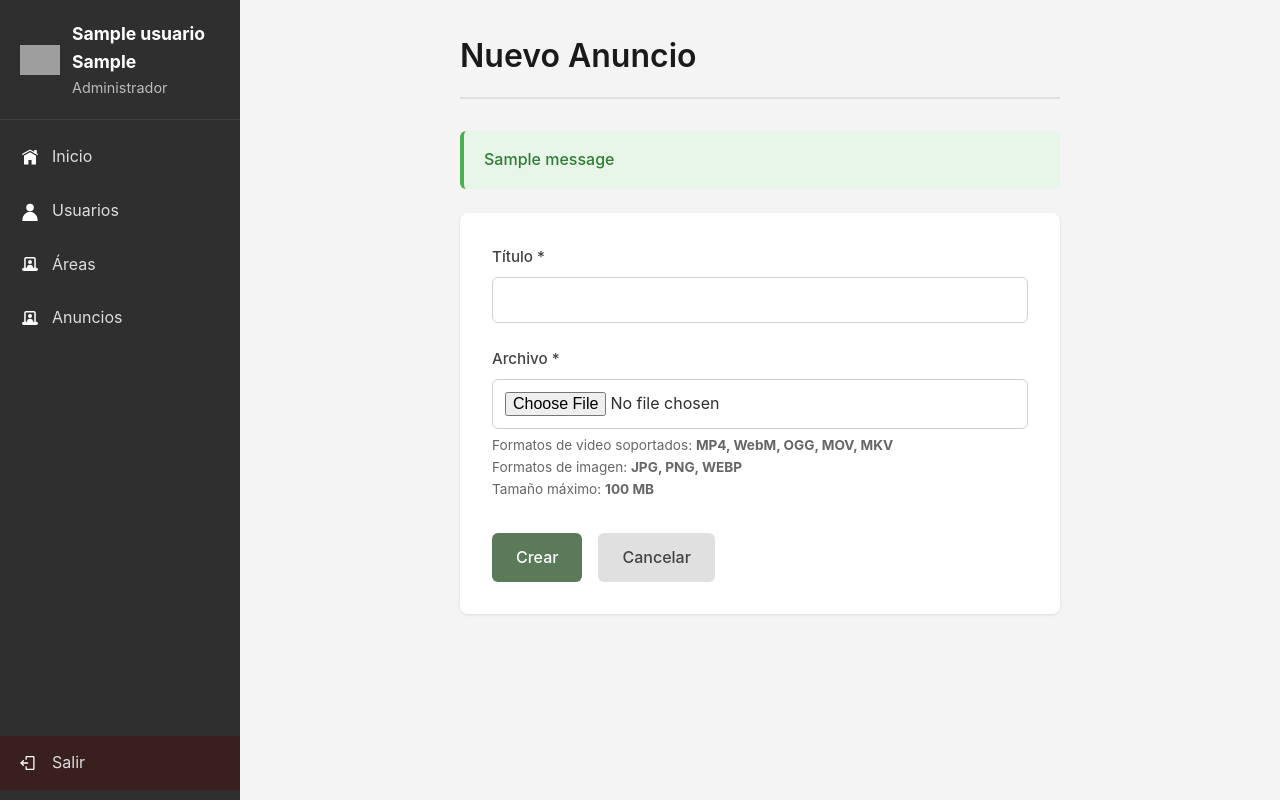
After one commit to FMM28/TomaTurnos, a Flask app: page /admin/anuncios/nuevo in a window 1280 px wide. The commit adds this page. Run offline with Flask 3, Linux system fonts and the light colour scheme; a user stored in the database is signed in; tables that the repository leaves empty hold one stand-in row (values such as "Sample post"); one stand-in notice (Sample message) is shown; grey boxes are pictures that could not be loaded.

Commit message:
carga anuncios

```diff
--- a/app/models/__init__.py
+++ b/app/models/__init__.py
@@ -7,6 +7,7 @@ from .ticket import Ticket
 from .ticket_tramite import TicketTramite
 from .atencion import Atencion
 from .suplente import Suplente
+from .anuncio import Anuncio
 from app.extensions import login_manager
 
 @login_manager.user_loader
--- a/app/routes/admin.py
+++ b/app/routes/admin.py
@@ -1,6 +1,7 @@
 from flask import Blueprint, render_template, request, redirect, url_for, flash
 from flask_login import login_required
 from app.auth.decorators import role_required
+from app.services.anuncio_service import AnuncioService
 from app.services.user_service import UserService
 from app.services.area_service import AreaService
 from app.services.tramite_service import TramiteService
@@ -546,3 +547,87 @@ def eliminar_suplente(id_suplente):
         flash('Suplente desasignado', 'success')
 
     return redirect(url_for('admin.suplentes_usuario', id_usuario=suplente.id_usuario))
+
+
+@admin_bp.route("/anuncios")
+@login_required
+@role_required("admin")
+def anuncios():
+    return render_template(
+        "admin/anuncios.html",
+        anuncios=AnuncioService.get_all()
+    )
+
+
+@admin_bp.route("/anuncios/nuevo", methods=["GET", "POST"])
+@login_required
+@role_required("admin")
+def create_anuncio():
+    if request.method == "POST":
+
+        anuncio, error = AnuncioService.create(
+            archivo=request.files.get("archivo"),
+            titulo=request.form.get("titulo"),
+            tipo=request.form.get("tipo"),
+            duracion=request.form.get("duracion", type=int)
+        )
+
+        if error:
+            flash(error, "error")
+            return redirect(request.url)
+
+        flash("Anuncio creado correctamente", "success")
+        return redirect(url_for("admin.anuncios"))
+
+    return render_template("admin/form_anuncio.html", anuncio=None)
+
+
+@admin_bp.route("/anuncios/<int:id_anuncio>/editar", methods=["GET", "POST"])
+@login_required
+@role_required("admin")
+def edit_anuncio(id_anuncio):
+    anuncio = AnuncioService.get_by_id(id_anuncio)
+    if not anuncio:
+        flash("Anuncio no encontrado", "error")
+        return redirect(url_for("admin.anuncios"))
+
+    if request.method == "POST":
+        anuncio, error = AnuncioService.update(
+            id_anuncio=id_anuncio,
+            archivo=request.files.get("archivo"),
+            duracion=request.form.get("duracion", type=int),
+            activo=bool(request.form.get("activo"))
+        )
+
+        if error:
+            flash(error, "error")
+            return redirect(request.url)
+
+        flash("Anuncio actualizado correctamente", "success")
+        return redirect(url_for("admin.anuncios"))
+
+    return render_template("admin/form_anuncio.html", anuncio=anuncio)
+
+
+@admin_bp.route("/anuncios/<int:id_anuncio>/desactivar", methods=["POST"])
+@login_required
+@role_required("admin")
+def deactivate_anuncio(id_anuncio):
+    if AnuncioService.deactivate(id_anuncio):
+        flash("Anuncio desactivado", "success")
+    else:
+        flash("No se pudo desactivar el anuncio", "error")
+
+    return redirect(url_for("admin.anuncios"))
+
+
+@admin_bp.route("/anuncios/<int:id_anuncio>/eliminar", methods=["POST"])
+@login_required
+@role_required("admin")
+def delete_anuncio(id_anuncio):
+    if AnuncioService.delete(id_anuncio):
+        flash("Anuncio eliminado", "success")
+    else:
+        flash("No se pudo eliminar el anuncio", "error")
+
+    return redirect(url_for("admin.anuncios"))
--- a/app/static/css/admin.css
+++ b/app/static/css/admin.css
@@ -501,6 +501,13 @@ body {
     margin-top: 2rem;
 }
 
+.form-hint {
+    display: block;
+    margin-top: 6px;
+    font-size: 0.85rem;
+    color: #666;
+}
+
 /* Asignar usuario a ventanilla*/
 
 .current-assignment {
--- a/app/templates/admin/_sidebar.html
+++ b/app/templates/admin/_sidebar.html
@@ -25,6 +25,11 @@
             <span class="label">Áreas</span>
         </a>
 
+        <a href="{{ url_for('admin.anuncios') }}" class="menu-item">
+            <img class="icon" src="{{ url_for('static', filename='icons/ventanilla.svg') }}" alt="">
+            <span class="label">Anuncios</span>
+        </a>
+
         <a href="{{ url_for('auth.logout') }}" class="menu-item logout">
             <img class="icon" src="{{ url_for('static', filename='icons/logout.svg') }}" alt="">
             <span class="label">Salir</span>
--- /dev/null
+++ b/app/templates/admin/form_anuncio.html
@@ -0,0 +1,174 @@
+{% extends "admin/base_admin.html" %}
+
+{% set page_title = 'Editar Anuncio' if anuncio else 'Nuevo Anuncio' %}
+{% set submit_text = 'Actualizar' if anuncio else 'Crear' %}
+{% set cancel_url = url_for('admin.anuncios') %}
+
+{% block title %}{{ page_title }}{% endblock %}
+
+{% block content %}
+<div class="form-page">
+    <div class="page-header">
+        <h1 class="page-title">{{ page_title }}</h1>
+    </div>
+
+    {% with messages = get_flashed_messages(with_categories=true) %}
+        {% if messages %}
+            <div class="flash-messages">
+                {% for category, message in messages %}
+                    <div class="flash flash-{{ category }}">{{ message }}</div>
+                {% endfor %}
+            </div>
+        {% endif %}
+    {% endwith %}
+
+    <div class="form-card">
+        <form method="POST" enctype="multipart/form-data">
+
+            <div class="form-group">
+                <label class="form-label">Título *</label>
+                <input type="text"
+                       class="form-input"
+                       name="titulo"
+                       id="titulo"
+                       required
+                       value="{{ anuncio.titulo if anuncio else '' }}">
+            </div>
+
+            <div class="form-group"
+                 data-modo="{{ 'edit' if anuncio else 'create' }}"
+                 data-duracion="{{ anuncio.duracion if anuncio else '' }}"
+                 data-tipo="{{ anuncio.tipo if anuncio else '' }}">
+
+                <label class="form-label">
+                    Archivo {% if not anuncio %}*{% endif %}
+                </label>
+
+                <input type="file"
+                    class="form-input"
+                    id="archivo"
+                    name="archivo"
+                    {% if not anuncio %}required{% endif %}
+                    accept="
+                        video/mp4,
+                        video/webm,
+                        video/ogg,
+                        video/quicktime,
+                        video/x-matroska,
+                        image/png,
+                        image/jpeg,
+                        image/webp
+                    ">
+                <small class="form-hint">
+                    Formatos de video soportados:
+                    <strong>MP4, WebM, OGG, MOV, MKV</strong>
+                    <br>
+                    Formatos de imagen:
+                    <strong>JPG, PNG, WEBP</strong>
+                    <br>
+                    Tamaño máximo: <strong>100 MB</strong>
+                </small>
+
+                <input type="hidden" name="tipo" id="tipo">
+                <input type="hidden" name="duracion" id="duracion">
+            </div>
+
+            <div id="preview-box" class="preview-box" style="display:none;">
+
+                <div class="preview-media">
+                    <video id="video-preview"
+                           controls
+                           muted
+                           playsinline
+                           style="max-width:100%; border-radius:6px;"></video>
+                </div>
+
+                <div class="preview-meta">
+                    <p><strong>Título:</strong> <span id="preview-titulo"></span></p>
+                    <p><strong>Duración:</strong> <span id="preview-duracion"></span> s</p>
+                </div>
+            </div>
+
+            {% if anuncio %}
+            <div class="form-group checkbox-group">
+                <label>
+                    <input type="checkbox"
+                           name="activo"
+                           value="1"
+                           {% if anuncio.activo %}checked{% endif %}>
+                    Anuncio activo
+                </label>
+            </div>
+            {% endif %}
+
+            <div class="form-actions">
+                <button type="submit" class="btn-primary">
+                    {{ submit_text }}
+                </button>
+                <a href="{{ cancel_url }}" class="btn-secondary">
+                    Cancelar
+                </a>
+            </div>
+
+        </form>
+    </div>
+</div>
+
+<script>
+document.addEventListener("DOMContentLoaded", () => {
+
+    const fileInput = document.getElementById("archivo");
+    const tituloInput = document.getElementById("titulo");
+    const tipoInput = document.getElementById("tipo");
+    const duracionInput = document.getElementById("duracion");
+
+    const previewBox = document.getElementById("preview-box");
+    const videoPreview = document.getElementById("video-preview");
+    const previewTitulo = document.getElementById("preview-titulo");
+    const previewDuracion = document.getElementById("preview-duracion");
+
+    fileInput.addEventListener("change", () => {
+        const file = fileInput.files[0];
+        if (!file) return;
+
+        if (file.type.startsWith("video/")) {
+            tipoInput.value = "video";
+        } else if (file.type.startsWith("image/")) {
+            tipoInput.value = "imagen";
+            duracionInput.value = 5;
+            return;
+        }
+
+        const nombreLimpio = file.name
+            .replace(/\.[^/.]+$/, "")
+            .replace(/[_\-]+/g, " ")
+            .replace(/\s+/g, " ")
+            .trim();
+
+        tituloInput.value = nombreLimpio;
+
+        const url = URL.createObjectURL(file);
+        videoPreview.src = url;
+
+        videoPreview.onloadedmetadata = () => {
+            const duracion = Math.ceil(videoPreview.duration || 5);
+            duracionInput.value = duracion;
+
+            previewTitulo.textContent = nombreLimpio;
+            previewDuracion.textContent = duracion;
+
+            previewBox.style.display = "block";
+        };
+
+        videoPreview.onerror = () => {
+            duracionInput.value = 5;
+            previewTitulo.textContent = nombreLimpio;
+            previewDuracion.textContent = "5";
+            previewBox.style.display = "block";
+        };
+    });
+
+});
+</script>
+
+{% endblock %}
```
Also changed, not shown: app/models/anuncio.py (added, +12 -0 lines), app/services/anuncio_service.py (added, +163 -0 lines), app/templates/admin/anuncios.html (added, +74 -0 lines), migrations/versions/3013d40b0354_titulo.py (added, +32 -0 lines), migrations/versions/cce2c8bfcb8c_anuncios.py (added, +34 -0 lines), migrations/versions/eb585c96156c_ajuste_anuncio.py (added, +40 -0 lines), 1 other file.
